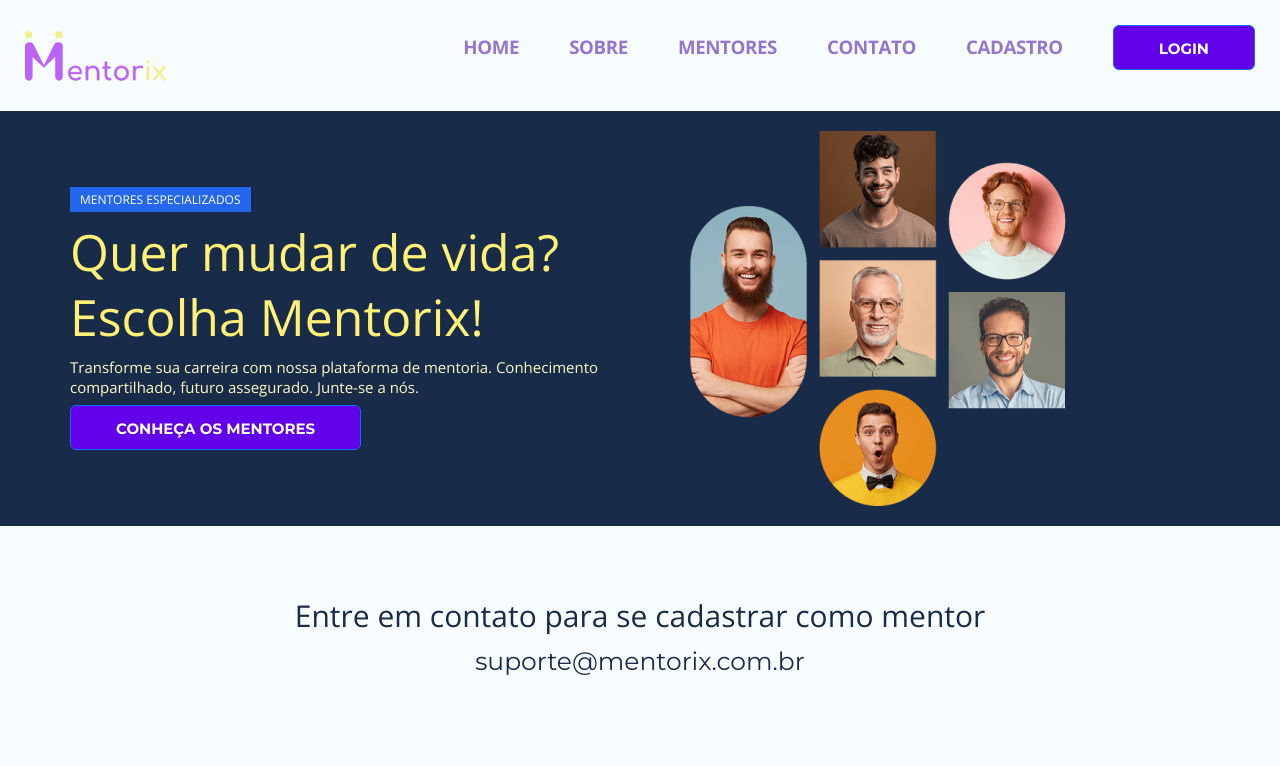
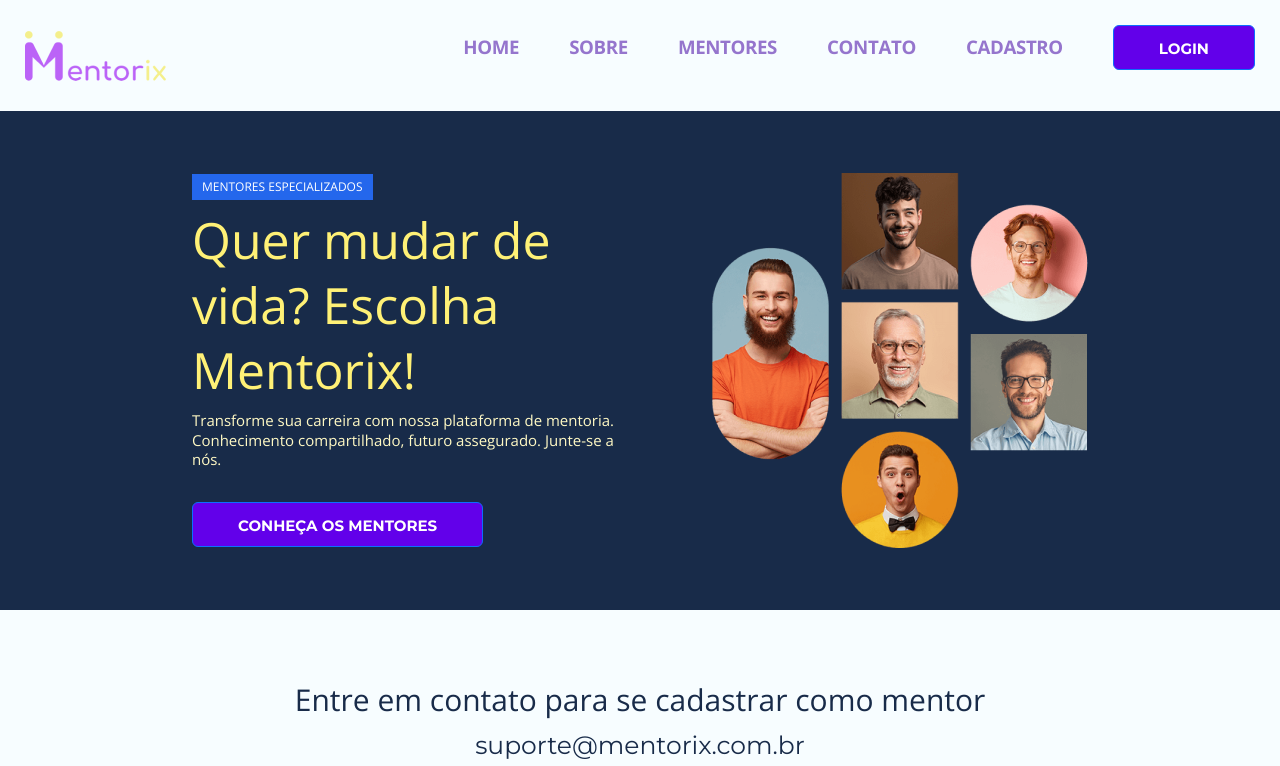
Before and after one commit to devtaw/react-frontend-mentorix, a React (Vite) app: page / in a window 1280 px wide. Shown: the top 766 px of the page. Built offline with nearby package versions, Linux system fonts and the light colour scheme.

Commit message:
:lipstick: feat: ajustes na home

```diff
--- a/src/common/ContentContainer.styled.js
+++ b/src/common/ContentContainer.styled.js
@@ -2,5 +2,5 @@ import styled from "styled-components";
 
 export const ContentContainer = styled.div`
   margin: 0 auto;
-  width: 100vw;
+  width: 70vw;
 `;
--- a/src/pages/Home/Home.jsx
+++ b/src/pages/Home/Home.jsx
@@ -40,30 +40,13 @@ export function Home({ usuario, senha, setUsuario, setSenha }) {
   return (
     <>
       <Header />
-      {/*
-      <button onClick={handleOpenModal}>
-        Abrir Modal (remover quando tiver o header)
-      </button>
-      <button onClick={handleCadastroOpenModal}>
-        Abrir cadastro (remover quando tiver o header)
-      </button> */}
-      <ContentContainer>
-        <SectionWelcome />
-        <SectionCadastro />
-        <SectionAbout />
-        <SectionContact />
-      </ContentContainer>
-
+      <SectionWelcome />
+      <SectionCadastro />
+      <SectionAbout />
+      <SectionContact />
       <Footer />
-      <LoginModal
-        isOpen={modalIsOpen}
-        onClose={handleCloseModal}
-        onSave={handleLogin}
-      />
-      <CadastroModal
-        isOpen={cadastroIsOpen}
-        onClose={handleCadastroCloseModal}
-      />
+      <LoginModal isOpen={modalIsOpen} onClose={handleCloseModal} onSave={handleLogin} />
+      <CadastroModal isOpen={cadastroIsOpen} onClose={handleCadastroCloseModal} />
     </>
   );
 }
--- a/src/pages/Home/SectionWelcome/SectionWelcome.jsx
+++ b/src/pages/Home/SectionWelcome/SectionWelcome.jsx
@@ -1,29 +1,25 @@
 import React from "react";
-import {
-  WelcomeContainer,
-  TextContainer,
-  ImageContainer,
-} from "./SectionWelcome.styled";
+import { WelcomeContainer, TextContainer, ImageContainer, Container } from "./SectionWelcome.styled";
 import { TextH1, TextH2, TextH6 } from "../../../common/typography";
 import { useTheme } from "styled-components";
 import { MentorixButton } from "../../../common/Button/MentorixButton.styled";
+import { ContentContainer } from "../../../common/ContentContainer.styled";
 
 function SectionWelcome() {
   const theme = useTheme();
   function handleClick() {}
   return (
     <WelcomeContainer>
+      <Container>
         <TextContainer>
           <TextH6>MENTORES ESPECIALIZADOS </TextH6>
-        <TextH1 variant={"title-xxlg"}>
-          Quer mudar de vida? Escolha Mentorix!
-        </TextH1>
+          <TextH1 variant={"title-xxlg"}>Quer mudar de vida? Escolha Mentorix!</TextH1>
           <TextH2 variant={"body-xsm"}>
-          Transforme sua carreira com nossa plataforma de mentoria. Conhecimento
-          compartilhado, futuro assegurado. Junte-se a nós.
+            Transforme sua carreira com nossa plataforma de mentoria. Conhecimento compartilhado, futuro assegurado.
+            Junte-se a nós.
           </TextH2>
 
-        <MentorixButton color={"terciary-200"} onClick={handleClick}>
+          <MentorixButton color={"terciary-200"} onClick={handleClick} className="mt-4">
             Conheça os Mentores
           </MentorixButton>
         </TextContainer>
@@ -33,6 +29,7 @@ function SectionWelcome() {
             alt="Imagem de seis pessoas, para referenciar os Mentores."
           />
         </ImageContainer>
+      </Container>
     </WelcomeContainer>
   );
 }
--- a/src/pages/Home/SectionWelcome/SectionWelcome.styled.js
+++ b/src/pages/Home/SectionWelcome/SectionWelcome.styled.js
@@ -1,14 +1,17 @@
 import styled from "styled-components";
+import { ContentContainer } from "../../../common/ContentContainer.styled";
 
 export const WelcomeContainer = styled.div`
   display: flex;
+  background-color: ${(p) => p.theme["primary-900"]};
+  color: ${(p) => p.theme["white"]};
+`;
+
+export const Container = styled(ContentContainer)`
+  display: flex;
   align-items: center;
   justify-content: space-between;
-  background-color: ${(p) => p.theme["primary-900"]};
-  padding: 20px;
-  color: ${(p) => p.theme["white"]};
-  display: flex;
-  justify-content: flex-end;
+  padding: 62px 0;
 `;
 
 export const TextH1 = styled.h1`
@@ -22,8 +25,7 @@ export const TextH2 = styled.h2`
 `;
 
 export const TextContainer = styled.div`
-  flex: 1;
-  padding: 50px;
+  max-width: 50%;
   h1 {
     font-size: 50px;
     color: ${(p) => p.theme["terciary-300"]};
@@ -42,9 +44,6 @@ export const TextContainer = styled.div`
   }
 `;
 export const ImageContainer = styled.div`
-  justify-content: flex-end;
-  flex: 1;
-
   img {
     max-width: 100%;
     height: auto;
```
Lines whose indentation alone changed are shown as unchanged.
